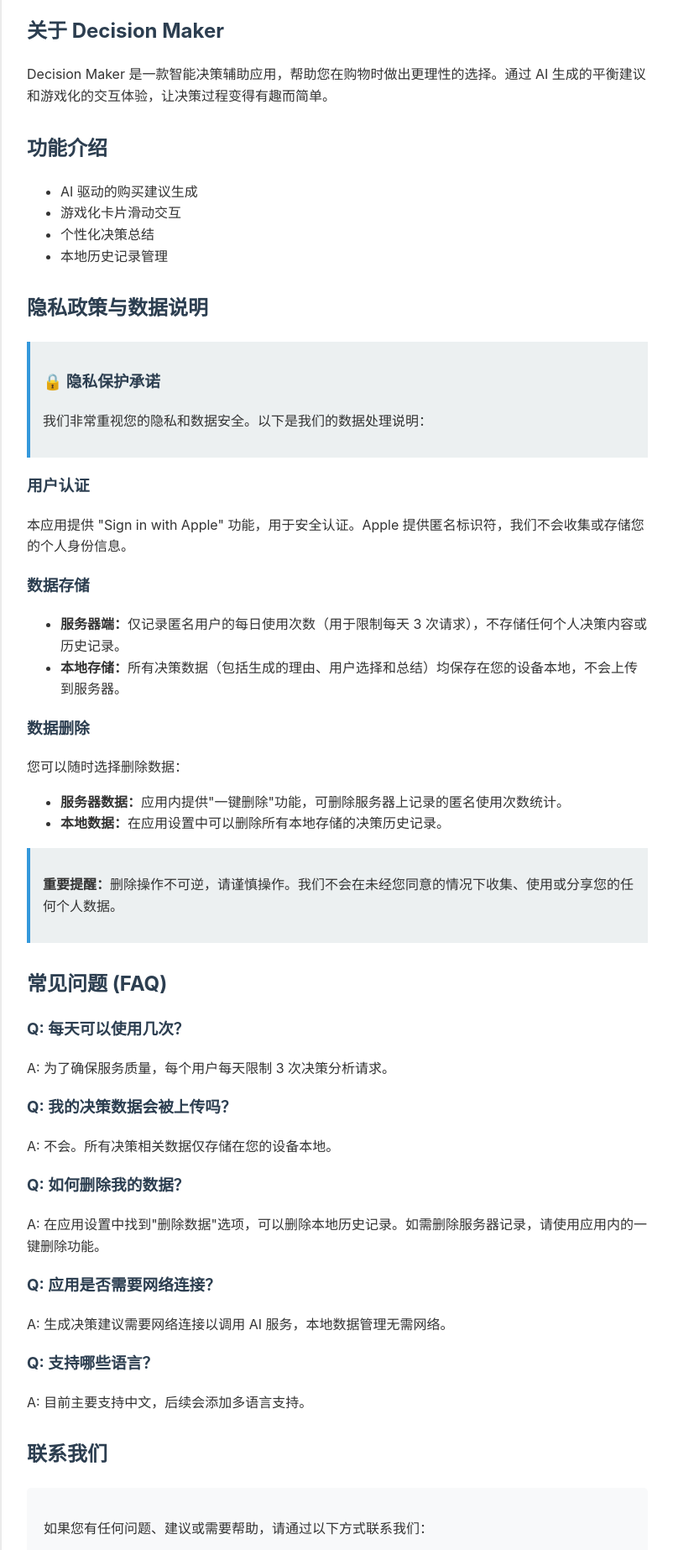
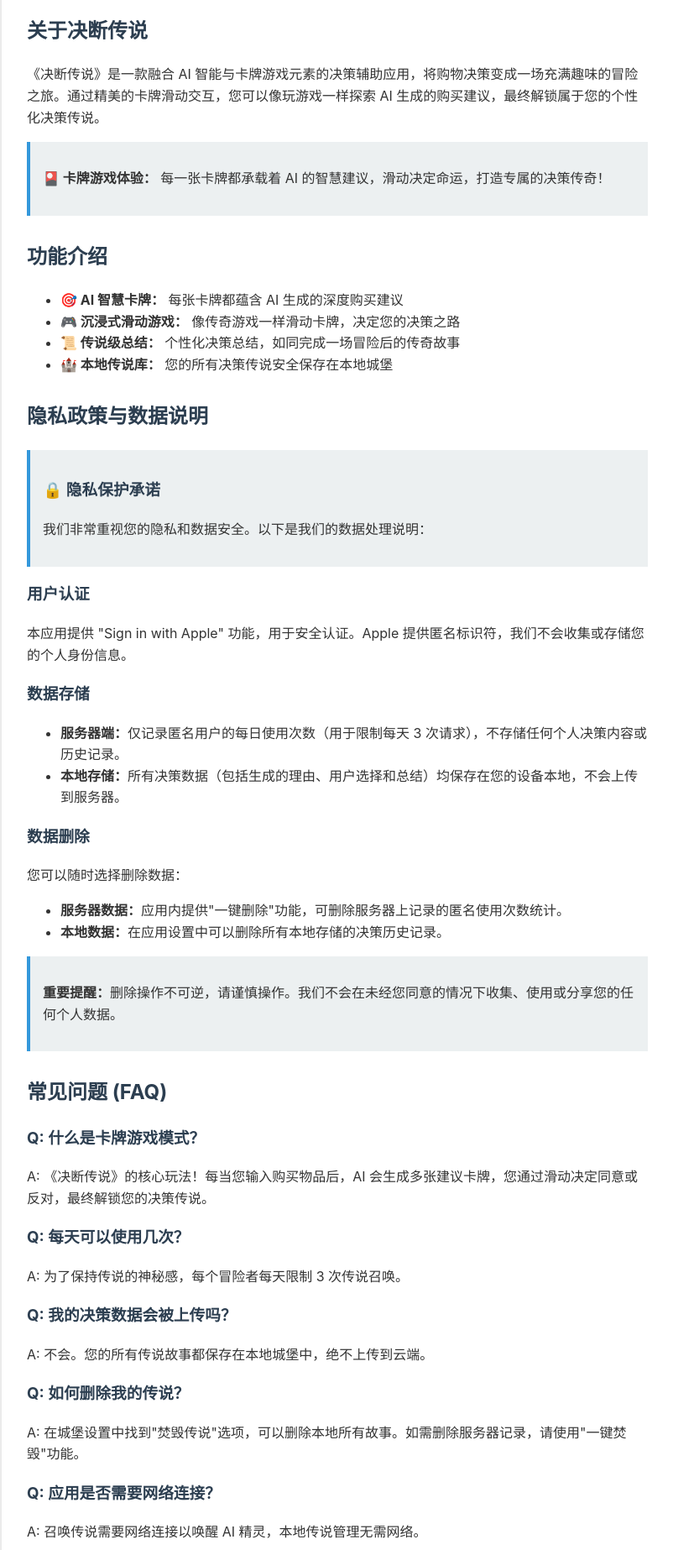
Before and after one commit to teacher-tony12138/DecisionHomePage, a plain HTML site: page index.html in a window 1280 px wide. Shown: the part 138-1984 px from the top of the page at 84% size, without its empty margins (238-1040 px from the left). Drawn offline with Linux system fonts and the light colour scheme.

Commit message:
modify page

```diff
--- a/index.html
+++ b/index.html
@@ -3,7 +3,7 @@
 <head>
     <meta charset="UTF-8">
     <meta name="viewport" content="width=device-width, initial-scale=1.0">
-    <title>Decision Maker - 支持页面</title>
+    <title>决断传说 - 支持页面</title>
     <style>
         body {
             font-family: -apple-system, BlinkMacSystemFont, 'Segoe UI', Roboto, sans-serif;
@@ -60,20 +60,23 @@
 </head>
 <body>
     <div class="container">
-        <h1>Decision Maker - 支持页面</h1>
+        <h1>决断传说 - 支持页面</h1>
 
         <div class="section">
-            <h2>关于 Decision Maker</h2>
-            <p>Decision Maker 是一款智能决策辅助应用，帮助您在购物时做出更理性的选择。通过 AI 生成的平衡建议和游戏化的交互体验，让决策过程变得有趣而简单。</p>
+            <h2>关于决断传说</h2>
+            <p>《决断传说》是一款融合 AI 智能与卡牌游戏元素的决策辅助应用，将购物决策变成一场充满趣味的冒险之旅。通过精美的卡牌滑动交互，您可以像玩游戏一样探索 AI 生成的购买建议，最终解锁属于您的个性化决策传说。</p>
+            <div class="highlight">
+                <p><strong>🎴 卡牌游戏体验：</strong> 每一张卡牌都承载着 AI 的智慧建议，滑动决定命运，打造专属的决策传奇！</p>
+            </div>
         </div>
 
         <div class="section">
             <h2>功能介绍</h2>
             <ul>
-                <li>AI 驱动的购买建议生成</li>
-                <li>游戏化卡片滑动交互</li>
-                <li>个性化决策总结</li>
-                <li>本地历史记录管理</li>
+                <li><strong>🎯 AI 智慧卡牌：</strong> 每张卡牌都蕴含 AI 生成的深度购买建议</li>
+                <li><strong>🎮 沉浸式滑动游戏：</strong> 像传奇游戏一样滑动卡牌，决定您的决策之路</li>
+                <li><strong>📜 传说级总结：</strong> 个性化决策总结，如同完成一场冒险后的传奇故事</li>
+                <li><strong>🏰 本地传说库：</strong> 您的所有决策传说安全保存在本地城堡</li>
             </ul>
         </div>
 
@@ -108,20 +111,23 @@
         <div class="section">
             <h2>常见问题 (FAQ)</h2>
 
+            <h3>Q: 什么是卡牌游戏模式？</h3>
+            <p>A: 《决断传说》的核心玩法！每当您输入购买物品后，AI 会生成多张建议卡牌，您通过滑动决定同意或反对，最终解锁您的决策传说。</p>
+
             <h3>Q: 每天可以使用几次？</h3>
-            <p>A: 为了确保服务质量，每个用户每天限制 3 次决策分析请求。</p>
+            <p>A: 为了保持传说的神秘感，每个冒险者每天限制 3 次传说召唤。</p>
 
             <h3>Q: 我的决策数据会被上传吗？</h3>
-            <p>A: 不会。所有决策相关数据仅存储在您的设备本地。</p>
+            <p>A: 不会。您的所有传说故事都保存在本地城堡中，绝不上传到云端。</p>
 
-            <h3>Q: 如何删除我的数据？</h3>
-            <p>A: 在应用设置中找到"删除数据"选项，可以删除本地历史记录。如需删除服务器记录，请使用应用内的一键删除功能。</p>
+            <h3>Q: 如何删除我的传说？</h3>
+            <p>A: 在城堡设置中找到"焚毁传说"选项，可以删除本地所有故事。如需删除服务器记录，请使用"一键焚毁"功能。</p>
 
             <h3>Q: 应用是否需要网络连接？</h3>
-            <p>A: 生成决策建议需要网络连接以调用 AI 服务，本地数据管理无需网络。</p>
+            <p>A: 召唤传说需要网络连接以唤醒 AI 精灵，本地传说管理无需网络。</p>
 
             <h3>Q: 支持哪些语言？</h3>
-            <p>A: 目前主要支持中文，后续会添加多语言支持。</p>
+            <p>A: 目前主要支持中文，后续会添加多语言传说版本。</p>
         </div>
 
         <div class="section">
@@ -145,17 +151,17 @@
             <h2>更新日志</h2>
             <h3>版本 1.0.0 (2025-09-10)</h3>
             <ul>
-                <li>初始发布</li>
-                <li>AI 决策建议功能</li>
-                <li>游戏化卡片交互</li>
-                <li>本地数据管理</li>
-                <li>Sign in with Apple 认证</li>
+                <li>初始发布 - 决断传说正式开启冒险</li>
+                <li>AI 智慧卡牌系统</li>
+                <li>沉浸式滑动游戏体验</li>
+                <li>本地传说城堡管理</li>
+                <li>Apple 传奇认证系统</li>
             </ul>
         </div>
     </div>
 
     <div class="footer">
-        <p>&copy; 2025 Decision Maker. All rights reserved.</p>
+        <p>&copy; 2025 决断传说. All rights reserved.</p>
         <p>最后更新：2025年9月10日</p>
     </div>
 </body>
```
